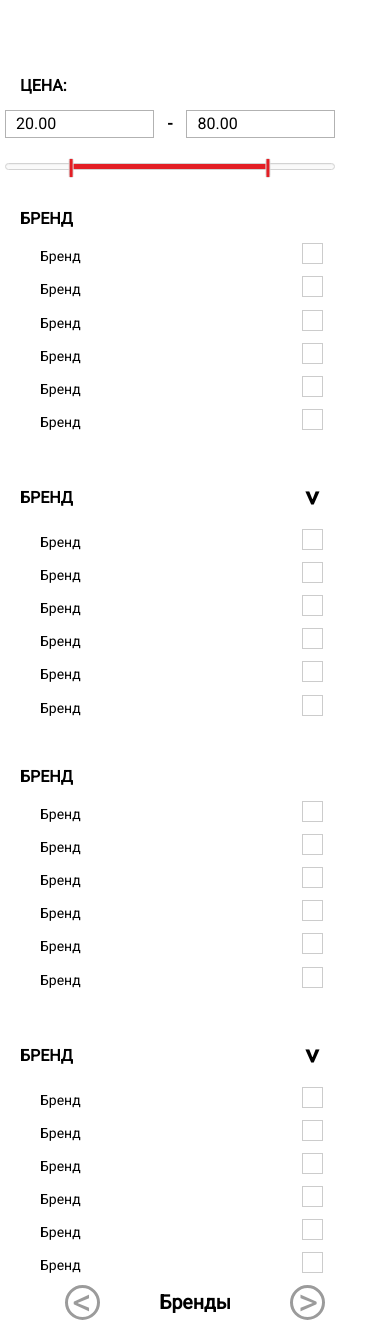
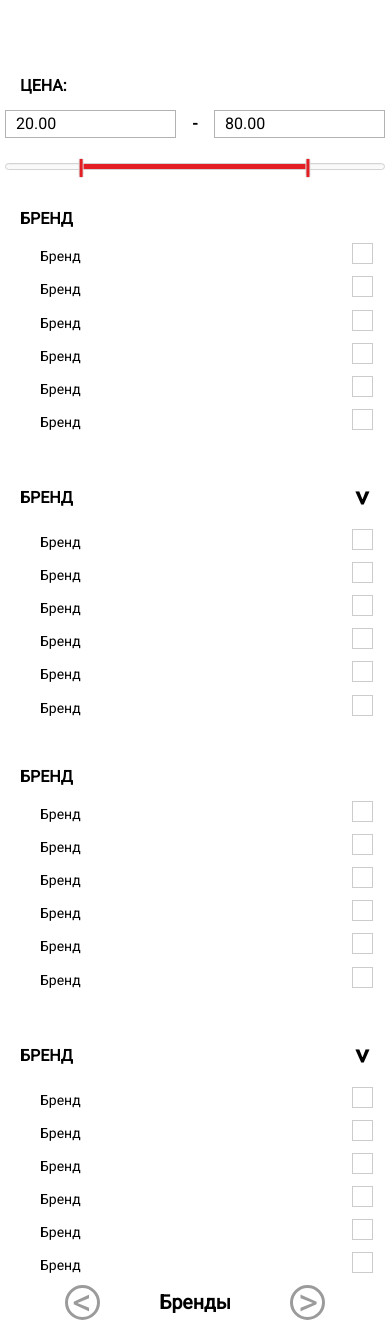
Before and after one commit to ilya5006/Glob-EX, a PHP site: template templates/products.html in a window 390 px wide. Shown: the part 548-1871 px from the top of the page. Run offline with PHP 8.4, Linux system fonts and the light colour scheme; the template is opened without the code that fills it, so the values that code supplies are empty.

Commit message:
adaptive

```diff
--- a/templates/css/products.css
+++ b/templates/css/products.css
@@ -340,4 +340,8 @@
 	{
 		width: auto;
 	}
+	.filters
+	{
+		padding-right: 0;
+	}
 }
```
